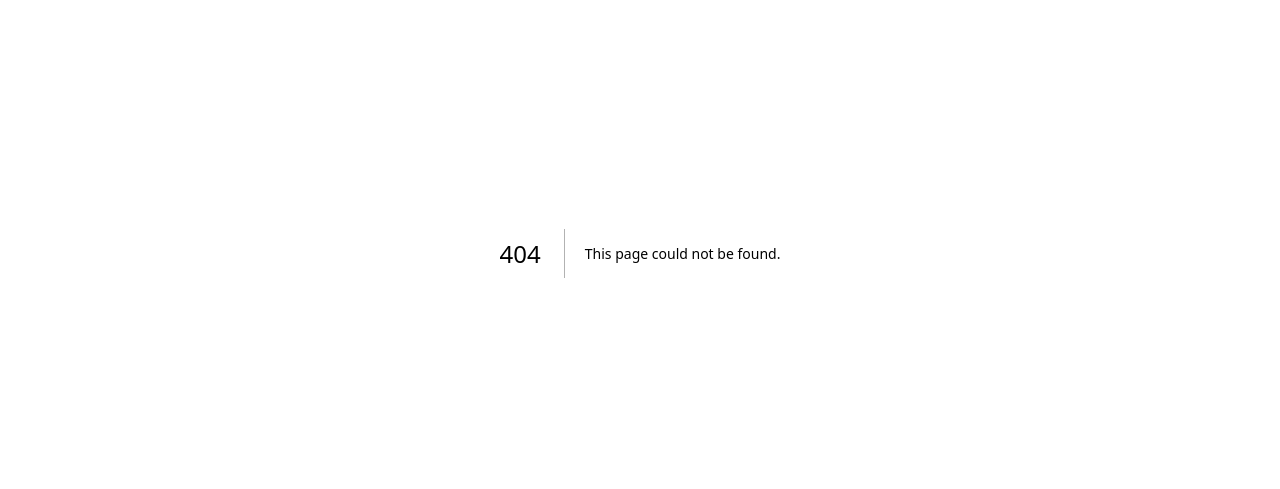
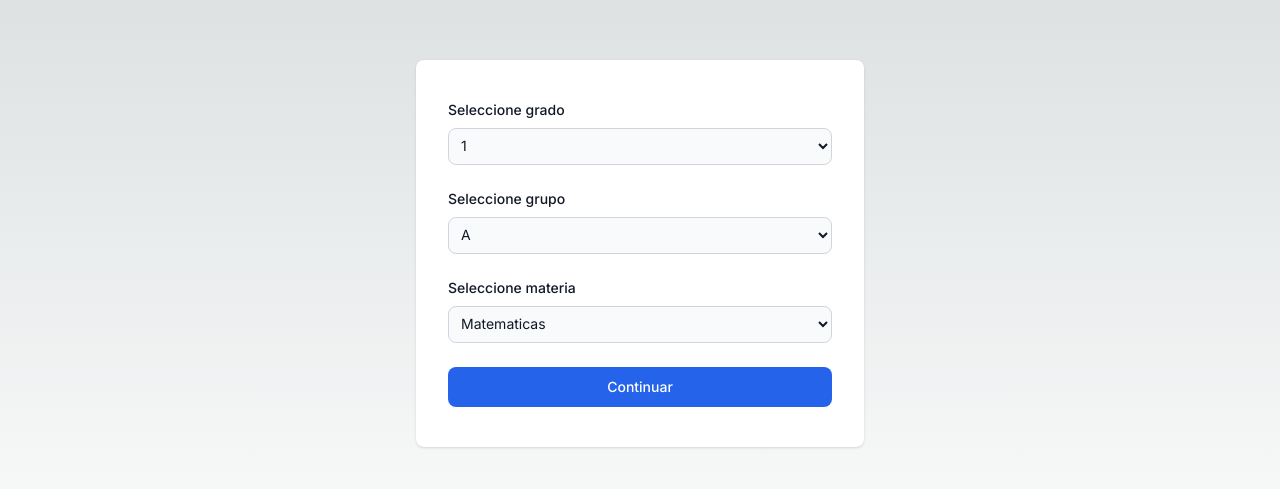
Before and after one commit to magister360/magister-360-web, a Next.js app: page /sectionGGM in a window 1280 px wide. Before the commit this address had no page. Shown: the part 147-636 px from the top of the page. Built offline with nearby package versions, Linux system fonts and the light colour scheme.

Commit message:
Seleccion grado, grupo y materia
Diseño para seleccionar grado, grupo y materia

```diff
--- a/package.json
+++ b/package.json
@@ -14,7 +14,8 @@
     "crypto-js": "^4.2.0",
     "next": "14.2.3",
     "react": "^18",
-    "react-dom": "^18"
+    "react-dom": "^18",
+    "react-hook-form": "^7.51.5"
   },
   "devDependencies": {
     "@types/crypto-js": "^4.2.2",
--- a/src/app/login/page.tsx
+++ b/src/app/login/page.tsx
@@ -6,9 +6,11 @@ import ErrorMessage from "../components/ErrorMessage";
 import Image from 'next/image';
 import { useState } from "react";
 import { getCredentials } from "./services/usersService";
-import { encryptString, decryptString } from "../../../security/Security";
+import { encryptString } from "../../../security/Security";
+import { useRouter } from 'next/navigation';
 
 export default function Login() {
+    const router = useRouter();
     const [userName, setUserName] = useState('');
     const [password, setPassword] = useState('');
     const [errorCredentials, setErrorCredentials] = useState(false);
@@ -34,7 +36,7 @@ export default function Login() {
             const credentialsAprove = await getCredentials(userName, encryptedPassword);
 
             if (credentialsAprove) {
-                console.log('Aprobado succefuld++++')
+                router.push('/sectionGGM')
             } else {
                 setErrorCredentials(true)
                 setTimeout(() => {
@@ -56,10 +58,11 @@ export default function Login() {
 
 
     return (
-        <section className="bg-gray-50 dark:bg-gray-900">
+
             <div className="flex flex-col items-center justify-center px-6 py-8 mx-auto md:h-screen lg:py-0">
 
-                <div className="w-full bg-white rounded-lg shadow dark:border md:mt-0 sm:max-w-md xl:p-0 dark:bg-gray-800 dark:border-gray-700">
+                <div className="w-full bg-white rounded-lg shadow dark:border md:mt-0 sm:max-w-md xl:p-0
+                 dark:bg-gray-800 dark:border-gray-700">
                     <div className="p-6 space-y-4 md:space-y-6 sm:p-8">
                         <h1 className="text-xl font-bold leading-tight tracking-tight
                         text-gray-900 md:text-2xl dark:text-white
@@ -80,7 +83,7 @@ export default function Login() {
                         </div>
 
                         <form className="space-y-4 md:space-y-6"
-                            onSubmit={handleSubmitLogin}>
+                            onSubmit={handleSubmitLogin} method="POST">
                             <div className="mb-4">
                                 <div>
                                     <label htmlFor="email" className="block mb-2 text-sm font-medium text-gray-900 dark:text-white">Usuario</label>
@@ -140,6 +143,6 @@ export default function Login() {
                     </div>
                 </div>
             </div>
-        </section>
+
     );
 }
--- /dev/null
+++ b/src/app/sectionGGM/page.tsx
@@ -0,0 +1,82 @@
+'use client'
+import { useState } from "react";
+import { useForm } from "react-hook-form";
+
+
+export default function SectionGGM() {
+    const { register, handleSubmit } = useForm();
+    const onSubmit = (data: any) => console.log(data);
+    const [dataForm, setDataForm] = useState({
+        grado: '',
+        grupo: '',
+        materia: '',
+    });
+
+    return (
+        <div className="flex flex-col items-center justify-center px-6 py-8 mx-auto
+            md:h-screen lg:py-0">
+            <div className="w-full bg-white rounded-lg shadow dark:border md:mt-0
+                        sm:max-w-md xl:p-0 dark:bg-gray-800 dark:border-gray-700 ">
+                <form className="max-w-sm mx-auto mt-10 mb-10"
+                    onSubmit={handleSubmit(onSubmit)}
+                >
+                    <div>
+                        <label htmlFor="small" className="block mb-2 text-sm font-medium text-gray-900
+             dark:text-white">Seleccione grado</label>
+                        <select id="small" className="block w-full p-2 mb-6 text-sm text-gray-900
+                    border border-gray-300 rounded-lg bg-gray-50 focus:ring-blue-500
+                  focus:border-blue-500 dark:bg-gray-700 dark:border-gray-600
+              dark:placeholder-gray-400 dark:text-white dark:focus:ring-blue-500
+               dark:focus:border-blue-500 "
+                            {...register("grado")} >
+
+                            <option className="" value="1">1</option>
+                            <option value="2">2</option>
+
+                        </select>
+                    </div>
+
+                    <div>
+                        <label htmlFor="small" className="block mb-2 text-sm font-medium text-gray-900
+             dark:text-white">Seleccione grupo</label>
+                        <select id="small" className="block w-full p-2 mb-6 text-sm text-gray-900
+                    border border-gray-300 rounded-lg bg-gray-50 focus:ring-blue-500
+                  focus:border-blue-500 dark:bg-gray-700 dark:border-gray-600
+              dark:placeholder-gray-400 dark:text-white dark:focus:ring-blue-500
+               dark:focus:border-blue-500 "
+                            {...register("grupo") }>
+
+                            <option id="1" value="A">A</option>
+                            <option id="2" value="B">B</option>
+                            <option id="3" value="C">C</option>
+
+                        </select>
+                    </div>
+
+                    <div>
+                        <label htmlFor="small" className="block mb-2 text-sm font-medium text-gray-900
+             dark:text-white">Seleccione materia</label>
+                        <select id="small" className="block w-full p-2 mb-6 text-sm text-gray-900
+                    border border-gray-300 rounded-lg bg-gray-50 focus:ring-blue-500
+                  focus:border-blue-500 dark:bg-gray-700 dark:border-gray-600
+              dark:placeholder-gray-400 dark:text-white dark:focus:ring-blue-500
+               dark:focus:border-blue-500 "
+                            {...register("materia")}>
+
+                            <option value="1">Matematicas</option>
+                            <option value="2">Español</option>
+
+                        </select>
+                    </div>
+                    <button type="submit"
+                        className="w-full text-white bg-blue-600 hover:bg-blue-700
+                        focus:ring-4 focus:outline-none focus:ring-blue-300
+                         font-medium rounded-lg text-sm px-5 py-2.5 text-center
+                          dark:bg-blue-600 dark:hover:bg-blue-700
+                           dark:focus:ring-blue-800  ">Continuar</button>
+                </form>
+            </div >
+        </div >
+
+    );
+}
--- a/src/app/sesions/SesionCookies.ts
+++ b/src/app/sesions/SesionCookies.ts
@@ -1,6 +1,7 @@
 import { decryptString, encryptString } from "../../../security/Security";
 import { Sesion } from "./Sesion";
 const CLAVE_LOGGED_APP = 'loggedKhs4SddQWRPOOIcxc654g';
+
 
 
 export function saveSessionCookies(userId: number, userName: string): void {
@@ -19,7 +20,6 @@ export function removeSessionFromLocalStorage(): void {
     window.localStorage.removeItem(CLAVE_LOGGED_APP);
 }
 
-
 export function loadSessionFromLocalStorage(): Sesion | null {
 
     const encryptText = window.localStorage.getItem(CLAVE_LOGGED_APP);
--- a/tailwind.config.ts
+++ b/tailwind.config.ts
@@ -15,6 +15,9 @@ const config: Config = {
       },
     },
   },
-  plugins: [],
+  plugins: [
+
+
+  ],
 };
 export default config;
```
Also changed, not shown: 1 other file (tests, documents, lock files or other folders).
